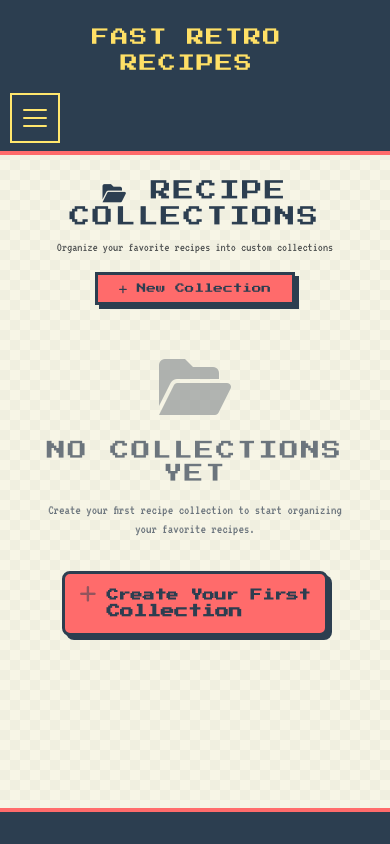
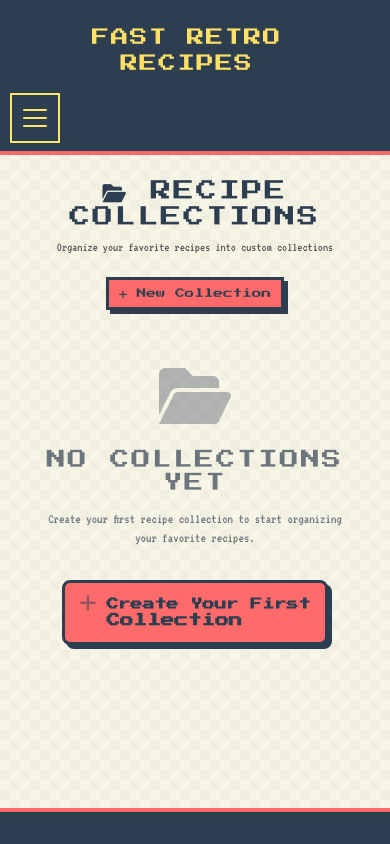
Before and after one commit to Twigman12/SpoonAPI, a Flask app: page /collections in a window 390 px wide. Run offline with Flask 3, Linux system fonts and the light colour scheme; a user stored in the database is signed in; data that the repository does not hold is empty.

Commit message:
Refactor collections page layout and add new collection button (#4)
Co-authored-by: Cursor Agent <cursoragent@cursor.com>

```diff
--- a/src/templates/collections.html
+++ b/src/templates/collections.html
@@ -15,12 +15,7 @@
 }
 
 .collection-header {
-    display: flex;
-    justify-content: space-between;
-    align-items: flex-start;
     margin-bottom: 20px;
-    flex-wrap: wrap;
-    gap: 15px;
 }
 
 .collection-header-content {
@@ -144,12 +139,6 @@
 
 /* Mobile-specific improvements */
 @media (max-width: 768px) {
-    .collection-header {
-        flex-direction: column;
-        align-items: stretch;
-        gap: 15px;
-    }
-
     .collection-header h1 {
         font-size: 1.5rem;
         text-align: center;
@@ -158,12 +147,6 @@
     .collection-header p {
         font-size: 0.9rem;
         text-align: center;
-    }
-
-    .collection-header .btn {
-        align-self: center;
-        width: auto;
-        min-width: 200px;
     }
 
     .empty-collections {
@@ -252,6 +235,10 @@
             <h1><i class="fas fa-folder-open"></i> Recipe Collections</h1>
             <p class="text-muted">Organize your favorite recipes into custom collections</p>
         </div>
+    </div>
+
+    <!-- New Collection Button -->
+    <div class="text-center mb-4">
         <a href="{{ url_for('create_collection') }}" class="btn btn-primary">
             <i class="fas fa-plus"></i> New Collection
         </a>
```
